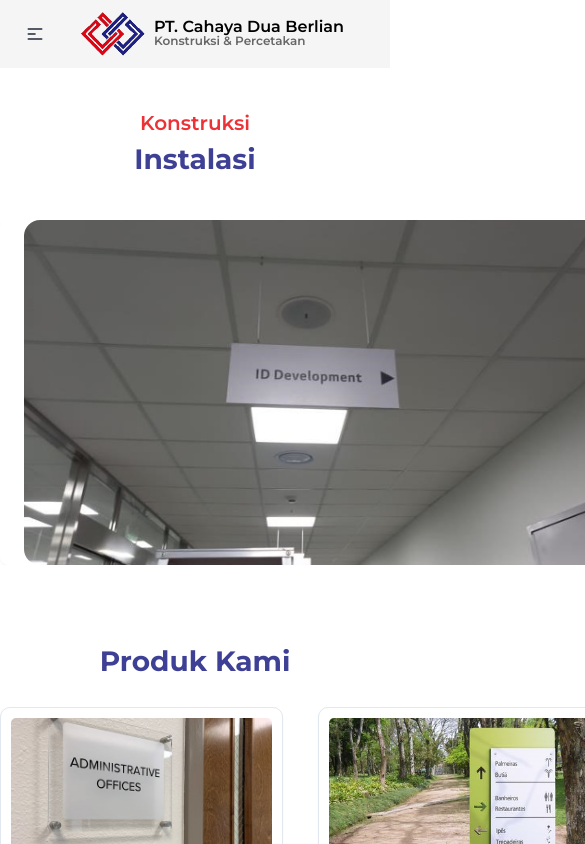
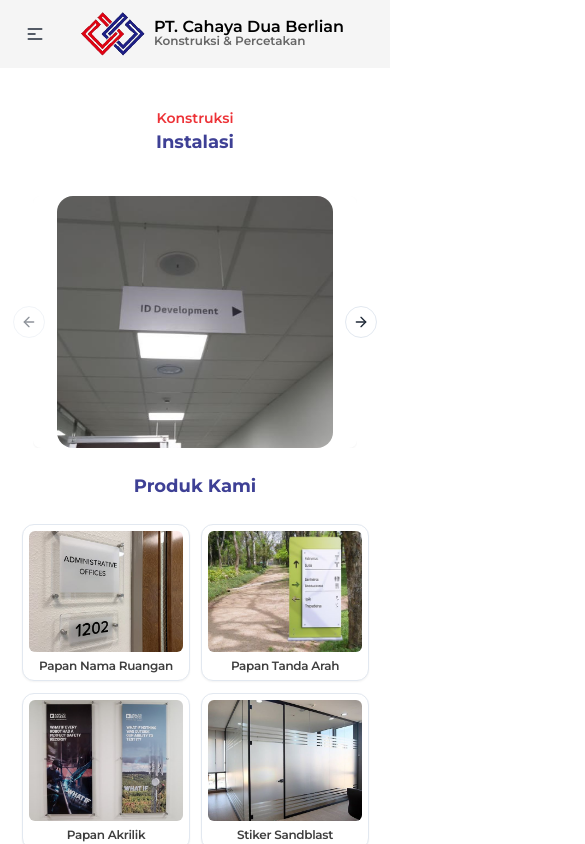
Before and after one commit to sultanIlyasa/cdb, a Next.js app: page /product-instalasi in a window 390 px wide. Shown: the top 844 px of the page, 585 px wide, since content can reach past the window. Built offline with nearby package versions, Linux system fonts and the light colour scheme.

Commit message:
- add responsive to all product page - add shadow on product card

```diff
--- a/src/components/InstalasiCarousel.tsx
+++ b/src/components/InstalasiCarousel.tsx
@@ -14,55 +14,55 @@ export function InstalasiCarousel() {
     <>
       <div>
         <div className="text-center my-[40px]">
-          <h4 className="text-[#ED3237] text-[20px] font-semibold">
+          <h4 className="text-[#ED3237] text-sm lg:text-xl font-semibold">
             Konstruksi
           </h4>
-          <h2 className="text-[#3E4095] text-[28px] font-bold">
+          <h2 className="text-[#3E4095] text-lg lg:text-3xl font-bold">
             Instalasi
           </h2>
         </div>
-        <Carousel className="w-[660px] h-[345px] mx-auto ">
+        <Carousel className="w-[324px] h-[252px] sm:w-[660px] sm:h-[345px] mx-auto ">
           <CarouselContent>
             <CarouselItem>
-              <Card className="w-[660px] h-[345px] border-none">
+              <Card className="w-[324px] h-[252px] sm:w-[660px] sm:h-[345px] border-none">
                 <CardContent>
                   <img
                     src="./Instalasi1.png"
                     alt=""
-                    className="object-cover  w-[660px] h-[345px] rounded-[16px] border-none"
+                    className="object-cover  w-[324px] h-[252px] sm:w-[660px] sm:h-[345px] rounded-2xl border-none"
                   />
                 </CardContent>
               </Card>
             </CarouselItem>
             <CarouselItem>
-              <Card className="w-[660px] h-[345px] border-none">
+              <Card className="w-[324px] h-[252px] sm:w-[660px] sm:h-[345px] border-none">
                 <CardContent>
                   <img
                     src="./Instalasi2.png"
                     alt=""
-                    className="object-cover w-[660px] h-[345px] rounded-[16px] border-none"
+                    className="object-cover w-[324px] h-[252px] sm:w-[660px] sm:h-[345px] rounded-2xl border-none"
                   />
                 </CardContent>
               </Card>
             </CarouselItem>
             <CarouselItem>
-              <Card className="w-[660px] h-[345px] border-none">
+              <Card className="w-[324px] h-[252px] sm:w-[660px] sm:h-[345px] border-none">
                 <CardContent>
                   <img
                     src="./Instalasi3.png"
                     alt=""
-                    className="object-cover object-top  w-[660px] h-[345px] rounded-[16px] border-none"
+                    className="object-cover object-top  w-[324px] h-[252px] sm:w-[660px] sm:h-[345px] rounded-2xl border-none"
                   />
                 </CardContent>
               </Card>
             </CarouselItem>
             <CarouselItem>
-              <Card className="w-[660px] h-[345px] border-none">
+              <Card className="w-[324px] h-[252px] sm:w-[660px] sm:h-[345px] border-none">
                 <CardContent>
                   <img
                     src="./Instalasi4.png"
                     alt=""
-                    className="object-cover w-[660px] h-[345px] rounded-[16px] border-none"
+                    className="object-cover w-[324px] h-[252px] sm:w-[660px] sm:h-[345px] rounded-2xl border-none"
                   />
                 </CardContent>
               </Card>
--- a/src/components/InstalasiProduct.tsx
+++ b/src/components/InstalasiProduct.tsx
@@ -8,55 +8,55 @@ import {
 export function InstalasiProduct() {
   return (
     <>
-      <div className="text-center mt-[75px] mb-[25px]">
-        <h4 className="text-[#3E4095] text-[28px] font-bold">Produk Kami</h4>
+      <div className="text-center my-6 sm:mt-12">
+        <h4 className="text-[#3E4095] text-lg lg:text-3xl font-bold">Produk Kami</h4>
       </div>
-      <div className="grid grid-cols-4 gap-[30px] mb-[87px] w-[1241px] mx-auto">
-        <Card className="w-[283px] h-[263px] rounded-[10px] bg-[#FFFFFF] border-[0.5px] flex flex-col">
-          <div className="px-[10px] py-[10px]">
+      <div className="grid grid-cols-2 sm:grid-cols-4 gap-3 mb-10 w-[346px] sm:w-[702px] lg:w-[1241px] mx-auto">
+        <Card className="w-[168px] lg:w-[283px] h-[157px] lg:h-[263px] rounded-xl bg-[#FFFFFF] border-[0.5px] shadow-product">
+          <div className="px-1.5 py-1.5 lg:px-2.5 lg:py-2.5">
             <img
                 src="./PapanNamaRuangan.png"
                 alt=""
-                className="w-[263px] h-[200px] rounded-[5px] object-cover"
+                className="w-[158px] lg:w-[263px] h-[121px] lg:h-[200px] rounded-md object-cover"
               />
           </div>
-          <CardTitle className="text-[16px] text-[#3E3E3E] font-semibold text-center px-[10px] pt-[5px] pb-[15px]">
+          <CardTitle className="text-xs lg:text-base text-[#3E3E3E] font-semibold text-center lg:py-1">
             Papan Nama Ruangan
           </CardTitle>
         </Card>
-        <Card className="w-[283px] h-[263px] rounded-[10px] bg-[#FFFFFF] border-[0.5px] flex flex-col">
-          <div className="px-[10px] py-[10px]">
+        <Card className="w-[168px] lg:w-[283px] h-[157px] lg:h-[263px] rounded-xl bg-[#FFFFFF] border-[0.5px] shadow-product">
+          <div className="px-1.5 py-1.5 lg:px-2.5 lg:py-2.5">
             <img
                 src="./PapanTandaArah.png"
                 alt=""
-                className="w-[263px] h-[200px] rounded-[5px] object-cover object-right"
+                className="w-[158px] lg:w-[263px] h-[121px] lg:h-[200px] rounded-md object-cover object-right"
               />
           </div>
-          <CardTitle className="text-[16px] text-[#3E3E3E] font-semibold text-center px-[10px] pt-[5px] pb-[15px]">
+          <CardTitle className="text-xs lg:text-base text-[#3E3E3E] font-semibold text-center lg:py-1">
             Papan Tanda Arah
           </CardTitle>
         </Card>
-        <Card className="w-[283px] h-[263px] rounded-[10px] bg-[#FFFFFF] border-[0.5px] flex flex-col">
-          <div className="px-[10px] py-[10px]">
+        <Card className="w-[168px] lg:w-[283px] h-[157px] lg:h-[263px] rounded-xl bg-[#FFFFFF] border-[0.5px] shadow-product">
+          <div className="px-1.5 py-1.5 lg:px-2.5 lg:py-2.5">
             <img
                 src="./PapanAkrilik.png"
                 alt=""
-                className="w-[263px] h-[200px] top-10 rounded-[5px] object-cover object-top"
+                className="w-[158px] lg:w-[263px] h-[121px] lg:h-[200px] top-10 rounded-md object-cover object-top"
               />
           </div>
-          <CardTitle className="text-[16px] text-[#3E3E3E] font-semibold text-center px-[10px] pt-[5px] pb-[15px]">
+          <CardTitle className="text-xs lg:text-base text-[#3E3E3E] font-semibold text-center lg:py-1">
             Papan Akrilik
           </CardTitle>
         </Card>
-        <Card className="w-[283px] h-[263px] rounded-[10px] bg-[#FFFFFF] border-[0.5px] flex flex-col">
-          <div className="px-[10px] py-[10px]">
+        <Card className="w-[168px] lg:w-[283px] h-[157px] lg:h-[263px] rounded-xl bg-[#FFFFFF] border-[0.5px] shadow-product">
+          <div className="px-1.5 py-1.5 lg:px-2.5 lg:py-2.5">
             <img
                 src="./StikerSanblas.png"
                 alt=""
-                className="w-[263px] h-[200px] rounded-[5px] object-cover"
+                className="w-[158px] lg:w-[263px] h-[121px] lg:h-[200px] rounded-md object-cover"
               />
           </div>
-          <CardTitle className="text-[16px] text-[#3E3E3E] font-semibold text-center px-[10px] pt-[5px] pb-[15px]">
+          <CardTitle className="text-xs lg:text-base text-[#3E3E3E] font-semibold text-center lg:py-1">
             Stiker Sandblast
           </CardTitle>
         </Card>
--- a/src/components/ui/carousel.tsx
+++ b/src/components/ui/carousel.tsx
@@ -208,7 +208,7 @@ const CarouselPrevious = React.forwardRef<
       className={cn(
         "absolute  h-8 w-8 rounded-full",
         orientation === "horizontal"
-          ? "-left-12 top-1/2 -translate-y-1/2"
+          ? "-left-5 top-1/2 -translate-y-1/2"
           : "-top-12 left-1/2 -translate-x-1/2 rotate-90",
         className
       )}
@@ -237,7 +237,7 @@ const CarouselNext = React.forwardRef<
       className={cn(
         "absolute h-8 w-8 rounded-full",
         orientation === "horizontal"
-          ? "-right-12 top-1/2 -translate-y-1/2"
+          ? "-right-5 top-1/2 -translate-y-1/2"
           : "-bottom-12 left-1/2 -translate-x-1/2 rotate-90",
         className
       )}
--- a/tailwind.config.ts
+++ b/tailwind.config.ts
@@ -8,10 +8,10 @@ const {
 const config = {
   darkMode: ["class"],
   content: [
-    './pages/**/*.{ts,tsx}',
-    './components/**/*.{ts,tsx}',
-    './app/**/*.{ts,tsx}',
-    './src/**/*.{ts,tsx}',
+    "./pages/**/*.{ts,tsx}",
+    "./components/**/*.{ts,tsx}",
+    "./app/**/*.{ts,tsx}",
+    "./src/**/*.{ts,tsx}",
   ],
   prefix: "",
   theme: {
@@ -32,7 +32,7 @@ const config = {
           from: { height: "var(--radix-accordion-content-height)" },
           to: { height: "0" },
         },
-        "scroll": {
+        scroll: {
           to: {
             transform: "translate(calc(-50% - 0.5rem))",
           },
@@ -41,7 +41,11 @@ const config = {
       animation: {
         "accordion-down": "accordion-down 0.2s ease-out",
         "accordion-up": "accordion-up 0.2s ease-out",
-        "scroll": "scroll var(--animation-duration, 40s) var(--animation-direction, forwards) linear infinite",
+        scroll:
+          "scroll var(--animation-duration, 40s) var(--animation-direction, forwards) linear infinite",
+      },
+      boxShadow: {
+        "product": "0px 4px 4px 0px #00000040",
       },
     },
   },
@@ -49,15 +53,12 @@ const config = {
     require("tailwindcss-animate"),
     require("daisyui"),
     // require("addVariablesForColors")
-
   ],
 
-
-daisyui: {
-  darkTheme: "light"
-}
-
-} satisfies Config
+  daisyui: {
+    darkTheme: "light",
+  },
+} satisfies Config;
 
 function addVariablesForColors({ addBase, theme }: any) {
   let allColors = flattenColorPalette(theme("colors"));
```
Also changed, not shown: src/components/Construction.tsx (+8 -8 lines), src/components/Printing.tsx (+13 -13 lines).
